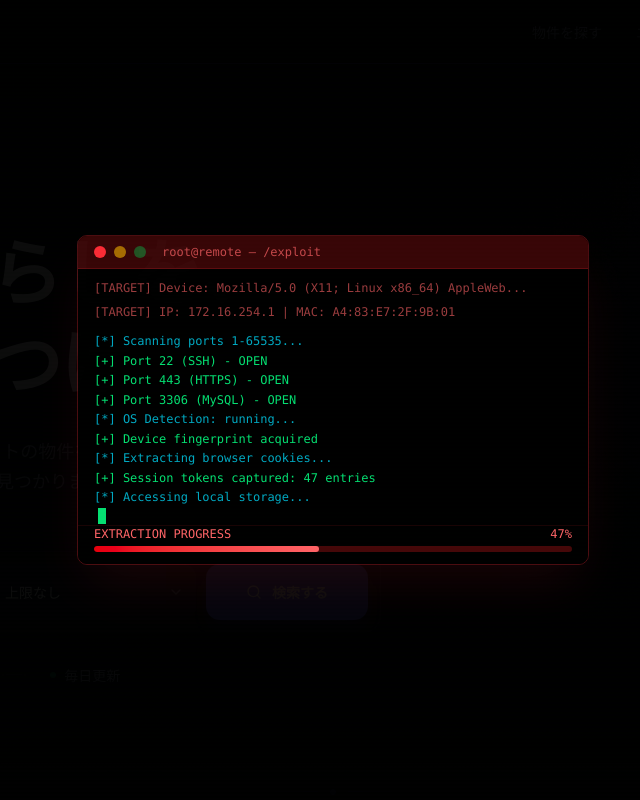
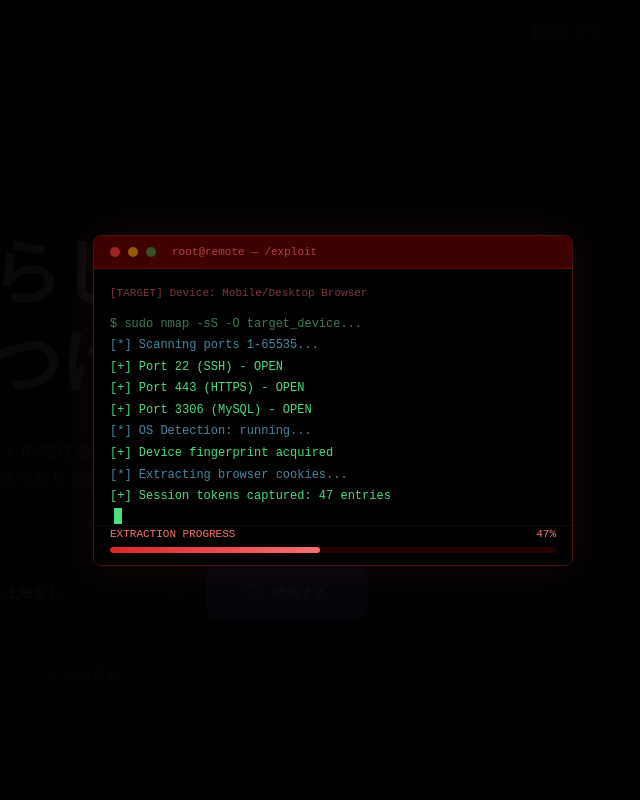
Before and after one commit to yuht-09/fukuoka-rooms, a Next.js app: page / in a window 1280 px wide. Shown: the top 800 px of the page, without its empty margins (307-947 px from the left). Built offline with nearby package versions, Linux system fonts and the light colour scheme.

Commit message:
fix: HackPopupをinline styleに書き換え（Tailwind互換性問題を回避）

```diff
--- a/src/components/prank/hack-popup.tsx
+++ b/src/components/prank/hack-popup.tsx
@@ -1,9 +1,6 @@
 "use client"
 
-import { useState, useEffect, useRef } from "react"
-
-const fakeIPs = ["192.168.1.47", "10.0.0.134", "172.16.254.1"]
-const fakeMacs = ["A4:83:E7:2F:9B:01", "D8:BB:C1:4E:7A:F3"]
+import { useState, useEffect, useRef, useCallback } from "react"
 
 const scanLines = [
   "$ sudo nmap -sS -O target_device...",
@@ -28,209 +25,281 @@ const scanLines = [
 ]
 
 export function HackPopup() {
-  const [phase, setPhase] = useState<"loading" | "scanning" | "complete" | "dismissed">("loading")
+  const [phase, setPhase] = useState(0) // 0=loading, 1=scanning, 2=complete, 3=dismissed
   const [lines, setLines] = useState<string[]>([])
   const [progress, setProgress] = useState(0)
-  const [glitch, setGlitch] = useState(false)
-  const [deviceInfo, setDeviceInfo] = useState("Unknown Device")
-  const [fakeIP, setFakeIP] = useState(fakeIPs[0])
   const terminalRef = useRef<HTMLDivElement>(null)
+  const [mounted, setMounted] = useState(false)
 
-  // Get device info on client only
   useEffect(() => {
-    setDeviceInfo(navigator?.userAgent?.slice(0, 40) || "Unknown Device")
-    setFakeIP(fakeIPs[Math.floor(Math.random() * fakeIPs.length)])
+    setMounted(true)
   }, [])
 
-  // Phase 1: Loading screen
+  // Phase 0 -> 1
   useEffect(() => {
-    const timer = setTimeout(() => setPhase("scanning"), 2000)
-    return () => clearTimeout(timer)
-  }, [])
+    if (!mounted || phase !== 0) return
+    const t = setTimeout(() => setPhase(1), 2000)
+    return () => clearTimeout(t)
+  }, [mounted, phase])
 
-  // Phase 2: Terminal scan
+  // Phase 1: scanning
   useEffect(() => {
-    if (phase !== "scanning") return
-    let i = 0
-    const interval = setInterval(() => {
-      if (i < scanLines.length) {
-        setLines((prev) => [...prev, scanLines[i]])
-        setProgress(Math.round(((i + 1) / scanLines.length) * 100))
-        i++
-        if (terminalRef.current) {
-          terminalRef.current.scrollTop = terminalRef.current.scrollHeight
-        }
+    if (!mounted || phase !== 1) return
+    let idx = 0
+    const iv = setInterval(() => {
+      if (idx < scanLines.length) {
+        const line = scanLines[idx]
+        setLines((prev) => [...prev, line])
+        setProgress(Math.round(((idx + 1) / scanLines.length) * 100))
+        idx++
+        terminalRef.current?.scrollTo(0, terminalRef.current.scrollHeight)
       } else {
-        clearInterval(interval)
-        setTimeout(() => {
-          setGlitch(true)
-          setTimeout(() => setPhase("complete"), 500)
-        }, 800)
+        clearInterval(iv)
+        setTimeout(() => setPhase(2), 1000)
       }
     }, 400)
-    return () => clearInterval(interval)
-  }, [phase])
+    return () => clearInterval(iv)
+  }, [mounted, phase])
 
-  // Glitch effect
-  useEffect(() => {
-    if (!glitch) return
-    const timer = setTimeout(() => setGlitch(false), 500)
-    return () => clearTimeout(timer)
-  }, [glitch])
+  const dismiss = useCallback(() => setPhase(3), [])
 
-  if (phase === "dismissed") return null
+  if (!mounted || phase === 3) return null
 
   return (
     <div
-      className="fixed inset-0 z-[9999] flex items-center justify-center"
-      style={{ backgroundColor: "rgba(0,0,0,0.95)" }}
+      style={{
+        position: "fixed",
+        inset: 0,
+        zIndex: 99999,
+        display: "flex",
+        alignItems: "center",
+        justifyContent: "center",
+        backgroundColor: "rgba(0,0,0,0.96)",
+        fontFamily: "monospace",
+      }}
     >
-      {/* Scanline overlay */}
+      {/* Scanlines */}
       <div
-        className="fixed inset-0 pointer-events-none z-[10000] opacity-[0.03]"
         style={{
-          backgroundImage: "repeating-linear-gradient(0deg, transparent, transparent 2px, rgba(0,255,0,0.1) 2px, rgba(0,255,0,0.1) 4px)",
+          position: "fixed",
+          inset: 0,
+          pointerEvents: "none",
+          zIndex: 100000,
+          opacity: 0.03,
+          backgroundImage:
+            "repeating-linear-gradient(0deg, transparent, transparent 2px, rgba(0,255,0,0.15) 2px, rgba(0,255,0,0.15) 4px)",
         }}
       />
 
-      {/* Glitch effect */}
-      {glitch && (
-        <div className="fixed inset-0 z-[10001] pointer-events-none">
-          <div className="absolute inset-0 bg-red-500/20 animate-pulse" />
-          <div className="absolute top-1/3 left-0 right-0 h-2 bg-white/30 translate-x-4" />
-          <div className="absolute top-2/3 left-0 right-0 h-1 bg-cyan-400/40 -translate-x-8" />
-        </div>
-      )}
-
-      <div className="w-full max-w-lg mx-4 relative">
-        {/* Phase 1: Loading */}
-        {phase === "loading" && (
-          <div className="text-center">
-            <div className="relative w-20 h-20 mx-auto mb-6">
-              <div className="absolute inset-0 border-2 border-red-500/30 rounded-full animate-ping" />
-              <div className="absolute inset-2 border-2 border-red-500/50 rounded-full animate-spin" style={{ animationDuration: "2s" }} />
-              <div className="absolute inset-4 border-2 border-t-red-500 border-r-transparent border-b-transparent border-l-transparent rounded-full animate-spin" style={{ animationDuration: "0.8s" }} />
-              <div className="absolute inset-0 flex items-center justify-center">
-                <span className="text-red-500 text-2xl">⚠</span>
-              </div>
-            </div>
-            <p className="text-red-500 text-sm font-mono animate-pulse">
+      <div style={{ width: "100%", maxWidth: 480, margin: "0 16px" }}>
+        {/* Phase 0: Loading */}
+        {phase === 0 && (
+          <div style={{ textAlign: "center" }}>
+            <div
+              style={{
+                width: 64,
+                height: 64,
+                margin: "0 auto 24px",
+                border: "2px solid rgba(239,68,68,0.5)",
+                borderTopColor: "#ef4444",
+                borderRadius: "50%",
+                animation: "hack-spin 0.8s linear infinite",
+              }}
+            />
+            <p style={{ color: "#ef4444", fontSize: 14, animation: "hack-pulse 1.5s ease-in-out infinite" }}>
               ESTABLISHING CONNECTION...
             </p>
-            <p className="text-red-500/50 text-xs font-mono mt-2">
-              Bypassing firewall... {fakeIPs[0]}
+            <p style={{ color: "rgba(239,68,68,0.4)", fontSize: 11, marginTop: 8 }}>
+              Bypassing firewall... 192.168.1.47
             </p>
           </div>
         )}
 
-        {/* Phase 2: Scanning terminal */}
-        {phase === "scanning" && (
-          <div className="rounded-lg overflow-hidden border border-red-500/30 shadow-2xl shadow-red-500/10">
+        {/* Phase 1: Terminal */}
+        {phase === 1 && (
+          <div
+            style={{
+              borderRadius: 8,
+              overflow: "hidden",
+              border: "1px solid rgba(239,68,68,0.3)",
+              boxShadow: "0 0 40px rgba(239,68,68,0.1)",
+            }}
+          >
             {/* Terminal header */}
-            <div className="bg-red-950/80 px-4 py-2 flex items-center gap-2 border-b border-red-500/20">
-              <div className="w-3 h-3 rounded-full bg-red-500 animate-pulse" />
-              <div className="w-3 h-3 rounded-full bg-yellow-500/60" />
-              <div className="w-3 h-3 rounded-full bg-green-500/40" />
-              <span className="text-red-400/70 text-xs font-mono ml-2">root@remote — /exploit</span>
+            <div
+              style={{
+                background: "rgba(80,0,0,0.8)",
+                padding: "8px 16px",
+                display: "flex",
+                alignItems: "center",
+                gap: 8,
+                borderBottom: "1px solid rgba(239,68,68,0.2)",
+              }}
+            >
+              <div style={{ width: 10, height: 10, borderRadius: "50%", background: "#ef4444", animation: "hack-pulse 1.5s ease-in-out infinite" }} />
+              <div style={{ width: 10, height: 10, borderRadius: "50%", background: "rgba(234,179,8,0.5)" }} />
+              <div style={{ width: 10, height: 10, borderRadius: "50%", background: "rgba(34,197,94,0.4)" }} />
+              <span style={{ color: "rgba(248,113,113,0.6)", fontSize: 11, marginLeft: 8 }}>
+                root@remote — /exploit
+              </span>
             </div>
 
             {/* Terminal body */}
             <div
               ref={terminalRef}
-              className="bg-black/90 p-4 h-64 overflow-y-auto font-mono text-sm"
-              style={{ scrollbarWidth: "none" }}
+              style={{
+                background: "rgba(0,0,0,0.9)",
+                padding: 16,
+                height: 256,
+                overflowY: "auto",
+                fontSize: 12,
+              }}
             >
-              <p className="text-red-400/60 text-xs mb-2">
-                [TARGET] Device: {deviceInfo}...
-              </p>
-              <p className="text-red-400/60 text-xs mb-3">
-                [TARGET] IP: {fakeIP} | MAC: {fakeMacs[0]}
+              <p style={{ color: "rgba(248,113,113,0.5)", fontSize: 11, marginBottom: 12 }}>
+                [TARGET] Device: Mobile/Desktop Browser
               </p>
               {lines.map((line, i) => (
                 <p
                   key={i}
-                  className={`text-xs leading-relaxed ${
-                    line.startsWith("[!]")
-                      ? "text-red-400 font-bold"
+                  style={{
+                    lineHeight: 1.8,
+                    color: line.startsWith("[!]")
+                      ? "#f87171"
                       : line.startsWith("[+]")
-                        ? "text-green-400"
+                        ? "#4ade80"
                         : line.startsWith("[*]")
-                          ? "text-cyan-400/80"
-                          : "text-green-300/60"
-                  }`}
+                          ? "rgba(103,194,232,0.7)"
+                          : "rgba(134,239,172,0.5)",
+                    fontWeight: line.startsWith("[!]") ? "bold" : "normal",
+                  }}
                 >
                   {line}
                 </p>
               ))}
-              <span className="inline-block w-2 h-4 bg-green-400 animate-pulse ml-1" />
+              <span
+                style={{
+                  display: "inline-block",
+                  width: 8,
+                  height: 16,
+                  background: "#4ade80",
+                  animation: "hack-pulse 1s ease-in-out infinite",
+                  marginLeft: 4,
+                }}
+              />
             </div>
 
-            {/* Progress bar */}
-            <div className="bg-black/90 px-4 pb-3 border-t border-red-500/10">
-              <div className="flex items-center justify-between text-xs font-mono mb-1">
-                <span className="text-red-400">EXTRACTION PROGRESS</span>
-                <span className="text-red-400">{progress}%</span>
+            {/* Progress */}
+            <div style={{ background: "rgba(0,0,0,0.9)", padding: "0 16px 12px", borderTop: "1px solid rgba(239,68,68,0.1)" }}>
+              <div style={{ display: "flex", justifyContent: "space-between", fontSize: 11, marginBottom: 4 }}>
+                <span style={{ color: "#f87171" }}>EXTRACTION PROGRESS</span>
+                <span style={{ color: "#f87171" }}>{progress}%</span>
               </div>
-              <div className="h-1.5 bg-red-950 rounded-full overflow-hidden">
+              <div style={{ height: 6, background: "rgba(80,0,0,0.5)", borderRadius: 4, overflow: "hidden" }}>
                 <div
-                  className="h-full bg-gradient-to-r from-red-600 to-red-400 transition-all duration-300 rounded-full"
-                  style={{ width: `${progress}%` }}
+                  style={{
+                    height: "100%",
+                    width: `${progress}%`,
+                    background: "linear-gradient(to right, #dc2626, #f87171)",
+                    borderRadius: 4,
+                    transition: "width 0.3s",
+                  }}
                 />
               </div>
             </div>
           </div>
         )}
 
-        {/* Phase 3: Complete */}
-        {phase === "complete" && (
-          <div className="text-center space-y-6">
-            {/* Warning icon */}
-            <div className="relative w-24 h-24 mx-auto">
-              <div className="absolute inset-0 bg-red-500/20 rounded-full animate-pulse" />
-              <div className="absolute inset-0 flex items-center justify-center">
-                <svg viewBox="0 0 24 24" className="w-16 h-16 text-red-500" fill="none" stroke="currentColor" strokeWidth="1.5">
-                  <path d="M12 9v3.75m-9.303 3.376c-.866 1.5.217 3.374 1.948 3.374h14.71c1.73 0 2.813-1.874 1.948-3.374L13.949 3.378c-.866-1.5-3.032-1.5-3.898 0L2.697 16.126zM12 15.75h.007v.008H12v-.008z" strokeLinecap="round" strokeLinejoin="round" />
-                </svg>
-              </div>
+        {/* Phase 2: Complete */}
+        {phase === 2 && (
+          <div style={{ textAlign: "center" }}>
+            {/* Warning triangle */}
+            <div style={{ marginBottom: 24 }}>
+              <svg
+                viewBox="0 0 24 24"
+                style={{ width: 64, height: 64, margin: "0 auto", color: "#ef4444" }}
+                fill="none"
+                stroke="currentColor"
+                strokeWidth="1.5"
+              >
+                <path
+                  d="M12 9v3.75m-9.303 3.376c-.866 1.5.217 3.374 1.948 3.374h14.71c1.73 0 2.813-1.874 1.948-3.374L13.949 3.378c-.866-1.5-3.032-1.5-3.898 0L2.697 16.126zM12 15.75h.007v.008H12v-.008z"
+                  strokeLinecap="round"
+                  strokeLinejoin="round"
+                />
+              </svg>
             </div>
 
             {/* Title */}
-            <div>
-              <h1 className="text-2xl md:text-3xl font-bold text-red-500 font-mono tracking-wide">
-                SECURITY BREACH DETECTED
-              </h1>
-              <div className="h-0.5 w-32 mx-auto mt-3 bg-gradient-to-r from-transparent via-red-500 to-transparent" />
-            </div>
+            <h1 style={{ fontSize: 22, fontWeight: "bold", color: "#ef4444", letterSpacing: 2, marginBottom: 4 }}>
+              SECURITY BREACH DETECTED
+            </h1>
+            <div style={{ width: 120, height: 2, margin: "12px auto 24px", background: "linear-gradient(to right, transparent, #ef4444, transparent)" }} />
 
-            {/* Message */}
-            <div className="bg-red-950/30 border border-red-500/20 rounded-lg p-5 text-left space-y-3">
-              <p className="text-white text-base font-bold text-center">
+            {/* Message box */}
+            <div
+              style={{
+                background: "rgba(80,0,0,0.25)",
+                border: "1px solid rgba(239,68,68,0.2)",
+                borderRadius: 8,
+                padding: 20,
+                textAlign: "left",
+              }}
+            >
+              <p style={{ color: "white", fontSize: 16, fontWeight: "bold", textAlign: "center", marginBottom: 16, lineHeight: 1.6 }}>
                 あなたの全ての端末情報を<br />ハッキングしました
               </p>
-              <div className="text-red-300/70 text-xs font-mono space-y-1 pt-2 border-t border-red-500/10">
-                <p>• ブラウザ履歴・保存パスワード: <span className="text-green-400">取得済み</span></p>
-                <p>• 写真・連絡先データ: <span className="text-green-400">取得済み</span></p>
-                <p>• カメラ・マイク: <span className="text-green-400">アクセス中</span></p>
-                <p>• GPS位置情報: <span className="text-green-400">追跡中</span></p>
-                <p>• SNSアカウント: <span className="text-green-400">侵入済み</span></p>
+              <div style={{ borderTop: "1px solid rgba(239,68,68,0.1)", paddingTop: 12 }}>
+                {[
+                  "ブラウザ履歴・保存パスワード",
+                  "写真・連絡先データ",
+                  "カメラ・マイク",
+                  "GPS位置情報",
+                  "SNSアカウント",
+                ].map((item, i) => (
+                  <p key={i} style={{ color: "rgba(252,165,165,0.6)", fontSize: 11, lineHeight: 2 }}>
+                    {"• "}{item}:{" "}
+                    <span style={{ color: "#4ade80" }}>
+                      {i < 2 ? "取得済み" : i < 4 ? "アクセス中" : "侵入済み"}
+                    </span>
+                  </p>
+                ))}
               </div>
             </div>
 
             {/* Fake timer */}
-            <div className="text-red-400/60 text-xs font-mono">
-              データ公開まで残り: <span className="text-red-400 font-bold">23:59:47</span>
-            </div>
+            <p style={{ color: "rgba(248,113,113,0.5)", fontSize: 11, marginTop: 20 }}>
+              データ公開まで残り: <span style={{ color: "#f87171", fontWeight: "bold" }}>23:59:47</span>
+            </p>
 
-            {/* Dismiss (tiny, hard to notice at first) */}
+            {/* Dismiss */}
             <button
-              onClick={() => setPhase("dismissed")}
-              className="text-white/10 hover:text-white/60 text-[10px] transition-colors duration-500 mt-8"
+              onClick={dismiss}
+              style={{
+                marginTop: 32,
+                background: "none",
+                border: "none",
+                color: "rgba(255,255,255,0.08)",
+                fontSize: 9,
+                cursor: "pointer",
+                padding: 8,
+              }}
             >
               ※ これはジョークです。タップして閉じる
             </button>
           </div>
         )}
       </div>
+
+      {/* CSS animations */}
+      <style>{`
+        @keyframes hack-spin {
+          to { transform: rotate(360deg); }
+        }
+        @keyframes hack-pulse {
+          0%, 100% { opacity: 1; }
+          50% { opacity: 0.4; }
+        }
+      `}</style>
     </div>
   )
 }
```
